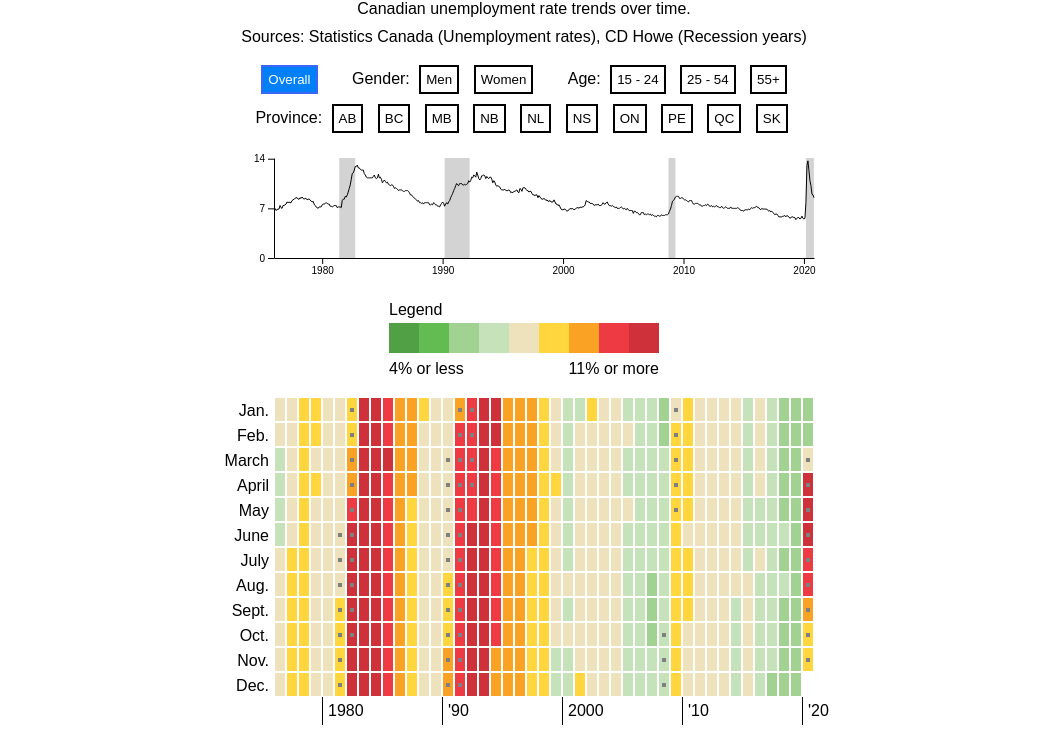
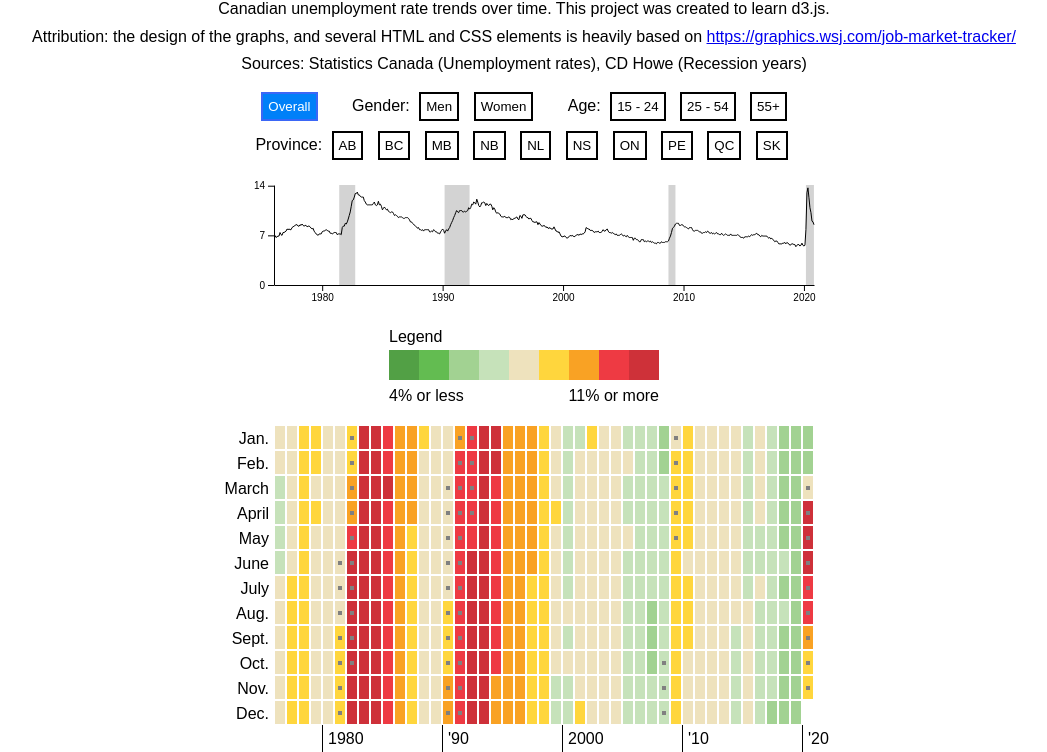
Before and after one commit to ggh0/ggh0.github.io, a plain HTML site: page index.html in a window 1280 px wide. Shown: the part 59-811 px from the top of the page, without its empty margins (116-1163 px from the left). Drawn offline with Linux system fonts and the light colour scheme.

Commit message:
Added attribution description

```diff
--- a/index.html
+++ b/index.html
@@ -10,7 +10,8 @@
         <div class="content">
         <h1>Canadian Unemployment Trends</h1>
         <div class="introText">
-            <p>Canadian unemployment rate trends over time.</p>
+            <p>Canadian unemployment rate trends over time. This project was created to learn d3.js.</p>
+            <p>Attribution: the design of the graphs, and several HTML and CSS elements is heavily based on <a href="https://graphics.wsj.com/job-market-tracker/">https://graphics.wsj.com/job-market-tracker/</a></p>
             <p>Sources: Statistics Canada (Unemployment rates), CD Howe (Recession years)</p>
         </div>
         <div class='buttons'>
```
